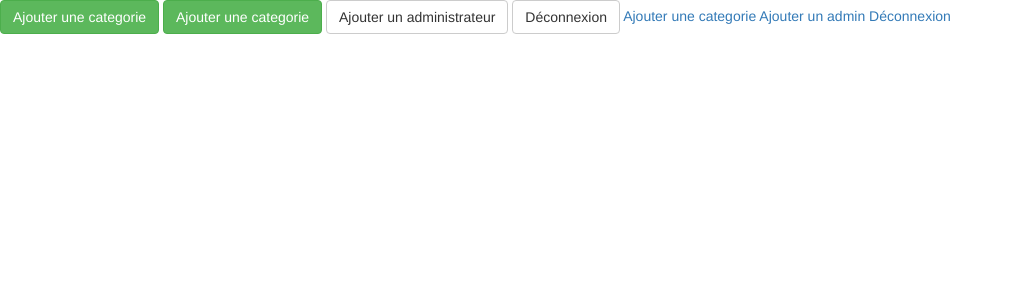
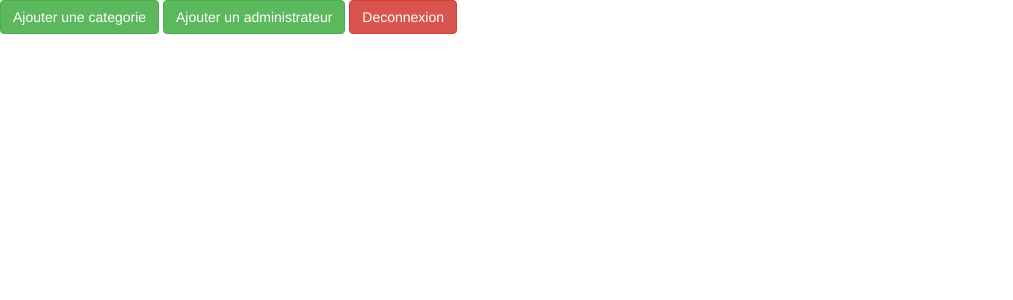
Before and after one commit to GranelJ/Projet-Web, a PHP site: page /app/view/dashboardadmin.php in a window 1280 px wide. Shown: the top 300 px of the page, without its empty margins (0-1013 px from the left). Run offline with PHP 8.4, Linux system fonts and the light colour scheme.

Commit message:
edit button dashboard

```diff
--- a/app/view/dashboardadmin.php
+++ b/app/view/dashboardadmin.php
@@ -7,11 +7,7 @@
 
 	<body>
 		<a href="/app/view/addcategorie.php"><button type="button" class="btn btn-success">Ajouter une categorie</button></a>
-		<button type="button" class="btn btn-success">Ajouter une categorie</button>
-		<button type="button" class="btn btn-default">Ajouter un administrateur</button>
-		<button type="button" class="btn btn-default">Déconnexion</button>
-		<a href="/app/view/addcategorie.php">Ajouter une categorie</a>
-		<a href="/app/view/addadmin.php">Ajouter un admin</a>
-		<a href="/app/controller/controllerdeconnexion.php">Déconnexion</a>
+		<a href="/app/view/addadmin.php"><button type="button" class="btn btn-success">Ajouter un administrateur</button></a>
+		<a href="/app/controller/controllerdeconnexion.php"><button type="button" class="btn btn-danger">Deconnexion</button></a>
 	</body>
 </html>
```
